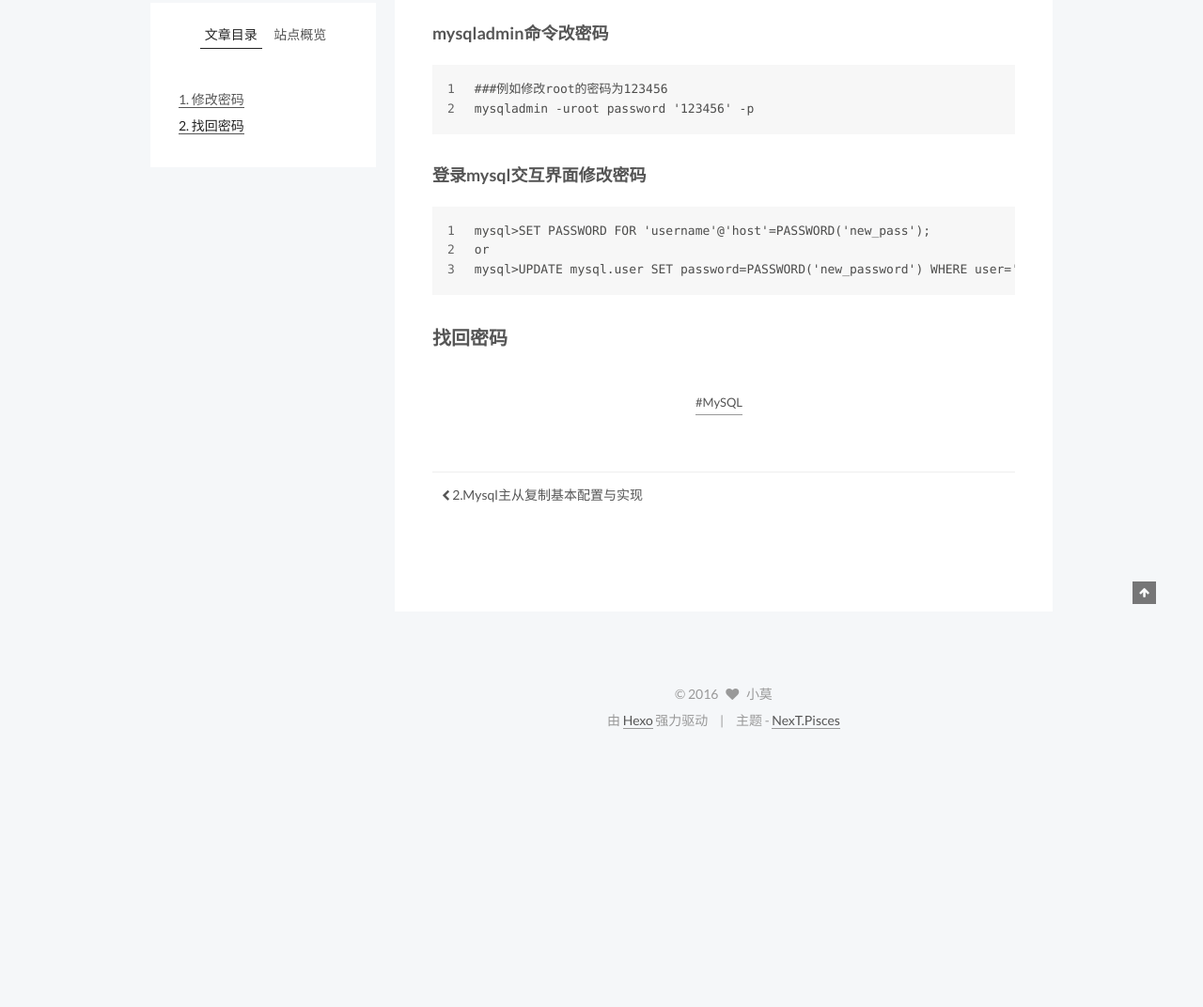
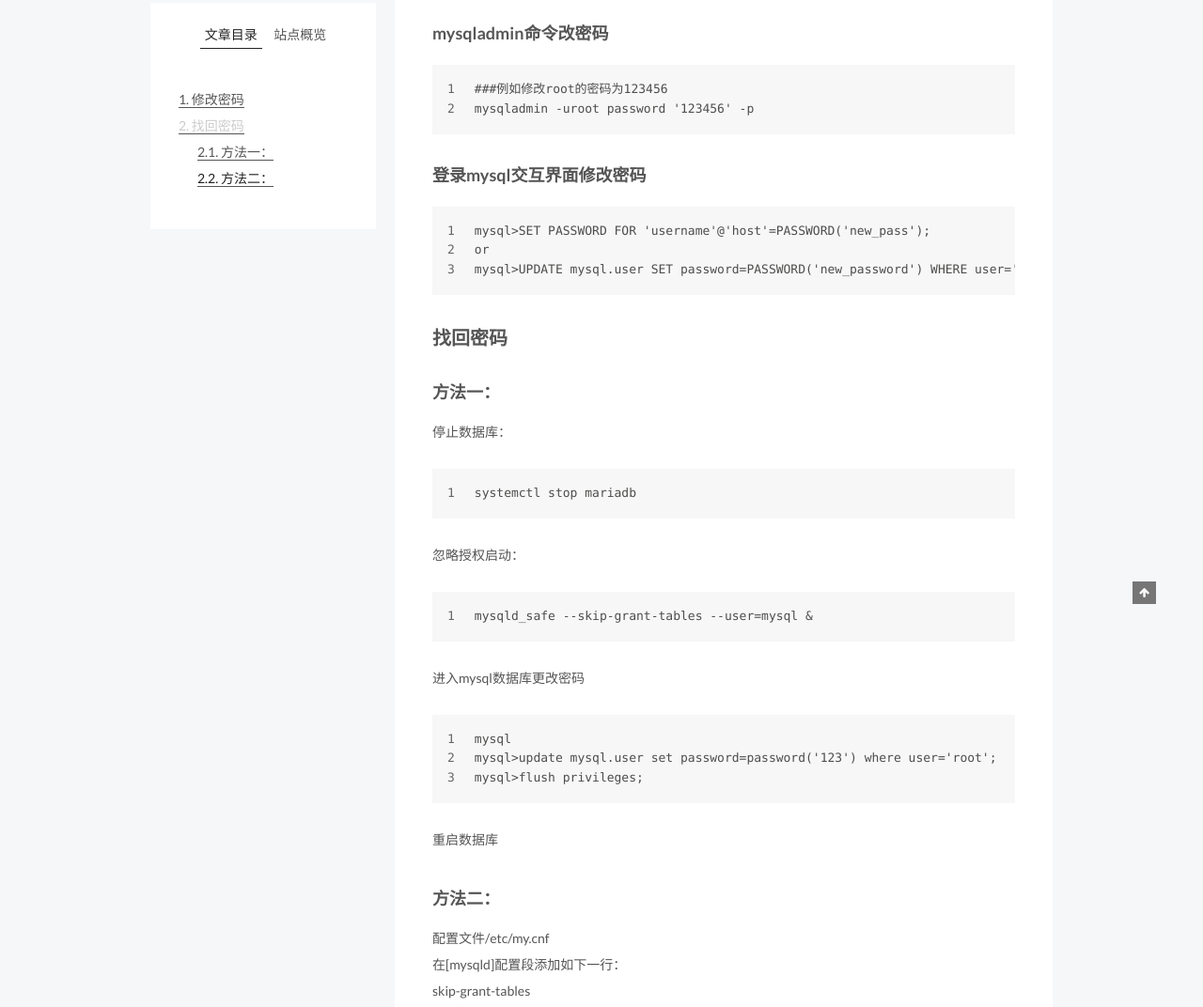
Before and after one commit to mohongshu/mohongshu.github.io, a plain HTML site: page 2016/03/27/3-MySQL密码/index.html in a window 1280 px wide. Shown: the part 257-1329 px from the top of the page at 94% size. Before the commit the page ends 1058 px from the top, so only its background shows below. Drawn offline with Linux system fonts and the light colour scheme.

Commit message:
Site updated: 2016-03-28 04:42:17

```diff
--- a/2016/03/27/3-MySQL密码/index.html
+++ b/2016/03/27/3-MySQL密码/index.html
@@ -65,7 +65,7 @@
 <meta property="og:site_name" content="小莫">
 <meta property="og:description" content="修改密码mysqladmin命令改密码12###例如修改root的密码为123456mysqladmin -uroot password &amp;apos;123456&amp;apos; -p
 登录mysql交互界面修改密码123mysql&amp;gt;SET PASSWORD FOR &amp;apos;username&amp;apos;@&amp;apos;host&amp;apos;=PASSWORD(&amp;apos;new_pass&amp;apo">
-<meta property="og:updated_time" content="2016-03-28T08:12:08.000Z">
+<meta property="og:updated_time" content="2016-03-28T08:42:08.000Z">
 <meta name="twitter:card" content="summary">
 <meta name="twitter:title" content="3.MySQL密码">
 <meta name="twitter:description" content="修改密码mysqladmin命令改密码12###例如修改root的密码为123456mysqladmin -uroot password &amp;apos;123456&amp;apos; -p
@@ -248,7 +248,12 @@
 
         <h2 id="修改密码"><a href="#修改密码" class="headerlink" title="修改密码"></a>修改密码</h2><h3 id="mysqladmin命令改密码"><a href="#mysqladmin命令改密码" class="headerlink" title="mysqladmin命令改密码"></a>mysqladmin命令改密码</h3><figure class="highlight plain"><table><tr><td class="gutter"><pre><span class="line">1</span><br><span class="line">2</span><br></pre></td><td class="code"><pre><span class="line">###例如修改root的密码为123456</span><br><span class="line">mysqladmin -uroot password &apos;123456&apos; -p</span><br></pre></td></tr></table></figure>
 <h3 id="登录mysql交互界面修改密码"><a href="#登录mysql交互界面修改密码" class="headerlink" title="登录mysql交互界面修改密码"></a>登录mysql交互界面修改密码</h3><figure class="highlight plain"><table><tr><td class="gutter"><pre><span class="line">1</span><br><span class="line">2</span><br><span class="line">3</span><br></pre></td><td class="code"><pre><span class="line">mysql&gt;SET PASSWORD FOR &apos;username&apos;@&apos;host&apos;=PASSWORD(&apos;new_pass&apos;);</span><br><span class="line">or</span><br><span class="line">mysql&gt;UPDATE mysql.user SET password=PASSWORD(&apos;new_password&apos;) WHERE user=&apos;username&apos;;</span><br></pre></td></tr></table></figure>
-<h2 id="找回密码"><a href="#找回密码" class="headerlink" title="找回密码"></a>找回密码</h2>
+<h2 id="找回密码"><a href="#找回密码" class="headerlink" title="找回密码"></a>找回密码</h2><h3 id="方法一："><a href="#方法一：" class="headerlink" title="方法一："></a>方法一：</h3><p>停止数据库：<br><figure class="highlight plain"><table><tr><td class="gutter"><pre><span class="line">1</span><br></pre></td><td class="code"><pre><span class="line">systemctl stop mariadb</span><br></pre></td></tr></table></figure></p>
+<p>忽略授权启动：<br><figure class="highlight plain"><table><tr><td class="gutter"><pre><span class="line">1</span><br></pre></td><td class="code"><pre><span class="line">mysqld_safe --skip-grant-tables --user=mysql &amp;</span><br></pre></td></tr></table></figure></p>
+<p>进入mysql数据库更改密码<br><figure class="highlight plain"><table><tr><td class="gutter"><pre><span class="line">1</span><br><span class="line">2</span><br><span class="line">3</span><br></pre></td><td class="code"><pre><span class="line">mysql</span><br><span class="line">mysql&gt;update mysql.user set password=password(&apos;123&apos;) where user=&apos;root&apos;;</span><br><span class="line">mysql&gt;flush privileges;</span><br></pre></td></tr></table></figure></p>
+<p>重启数据库</p>
+<h3 id="方法二："><a href="#方法二：" class="headerlink" title="方法二："></a>方法二：</h3><p>配置文件/etc/my.cnf<br>在[mysqld]配置段添加如下一行：<br>skip-grant-tables</p>
+
 
     </div>
 
@@ -399,7 +404,7 @@
 
 
 
-              <div class="post-toc-content"><ol class="nav"><li class="nav-item nav-level-2"><a class="nav-link" href="#修改密码"><span class="nav-number">1.</span> <span class="nav-text">修改密码</span></a><ol class="nav-child"><li class="nav-item nav-level-3"><a class="nav-link" href="#mysqladmin命令改密码"><span class="nav-number">1.1.</span> <span class="nav-text">mysqladmin命令改密码</span></a></li><li class="nav-item nav-level-3"><a class="nav-link" href="#登录mysql交互界面修改密码"><span class="nav-number">1.2.</span> <span class="nav-text">登录mysql交互界面修改密码</span></a></li></ol></li><li class="nav-item nav-level-2"><a class="nav-link" href="#找回密码"><span class="nav-number">2.</span> <span class="nav-text">找回密码</span></a></li></ol></div>
+              <div class="post-toc-content"><ol class="nav"><li class="nav-item nav-level-2"><a class="nav-link" href="#修改密码"><span class="nav-number">1.</span> <span class="nav-text">修改密码</span></a><ol class="nav-child"><li class="nav-item nav-level-3"><a class="nav-link" href="#mysqladmin命令改密码"><span class="nav-number">1.1.</span> <span class="nav-text">mysqladmin命令改密码</span></a></li><li class="nav-item nav-level-3"><a class="nav-link" href="#登录mysql交互界面修改密码"><span class="nav-number">1.2.</span> <span class="nav-text">登录mysql交互界面修改密码</span></a></li></ol></li><li class="nav-item nav-level-2"><a class="nav-link" href="#找回密码"><span class="nav-number">2.</span> <span class="nav-text">找回密码</span></a><ol class="nav-child"><li class="nav-item nav-level-3"><a class="nav-link" href="#方法一："><span class="nav-number">2.1.</span> <span class="nav-text">方法一：</span></a></li><li class="nav-item nav-level-3"><a class="nav-link" href="#方法二："><span class="nav-number">2.2.</span> <span class="nav-text">方法二：</span></a></li></ol></li></ol></div>
 
           </div>
           <div class="post-toc-indicator-bottom post-toc-indicator">
--- a/css/main.css
+++ b/css/main.css
@@ -1513,7 +1513,7 @@ pre .javascript .function {
   width: 4px;
   height: 4px;
   border-radius: 50%;
-  background: #b31b0b;
+  background: #ff58a3;
 }
 .links-of-blogroll {
   font-size: 13px;
```
Also changed, not shown: index.html (+6 -1 lines).
